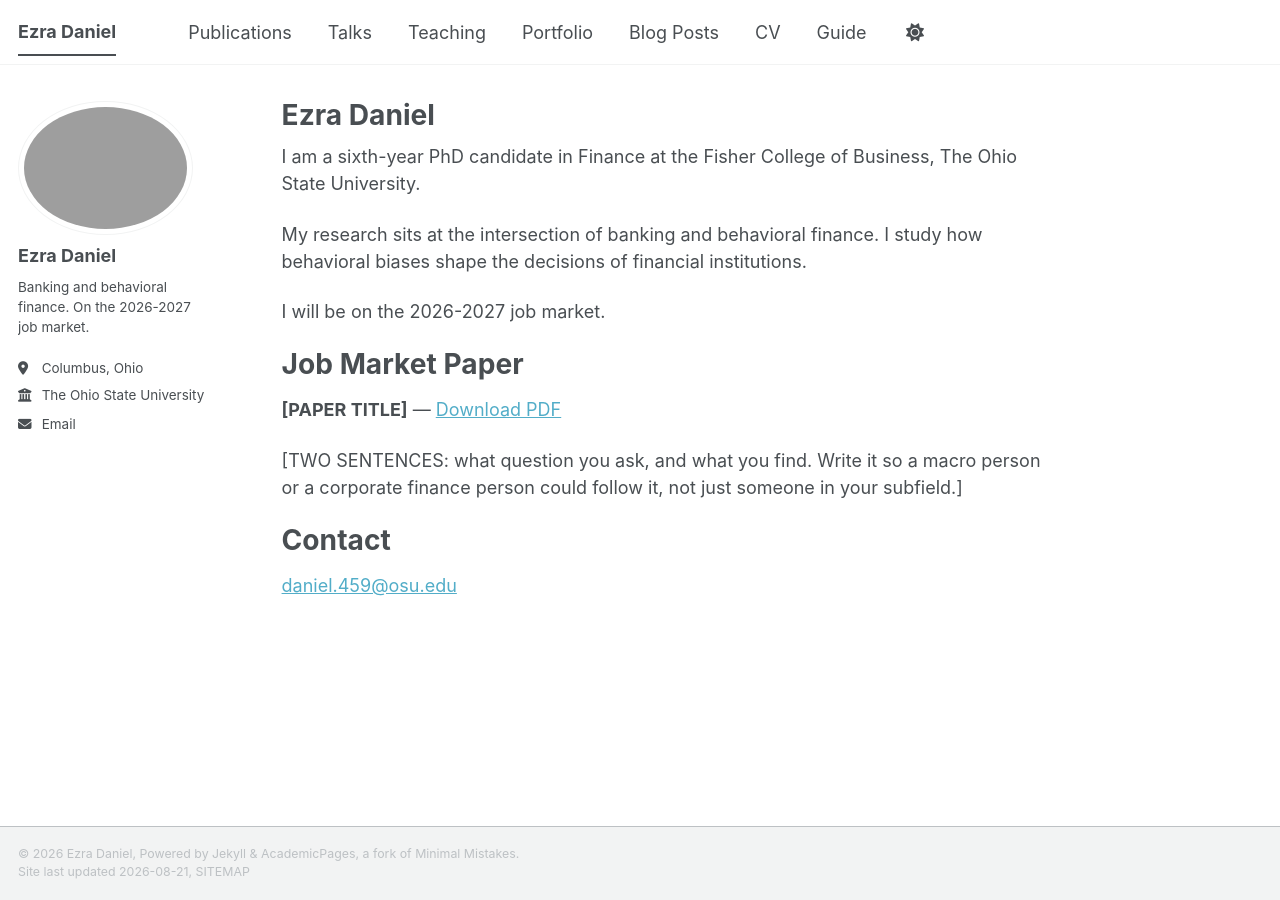
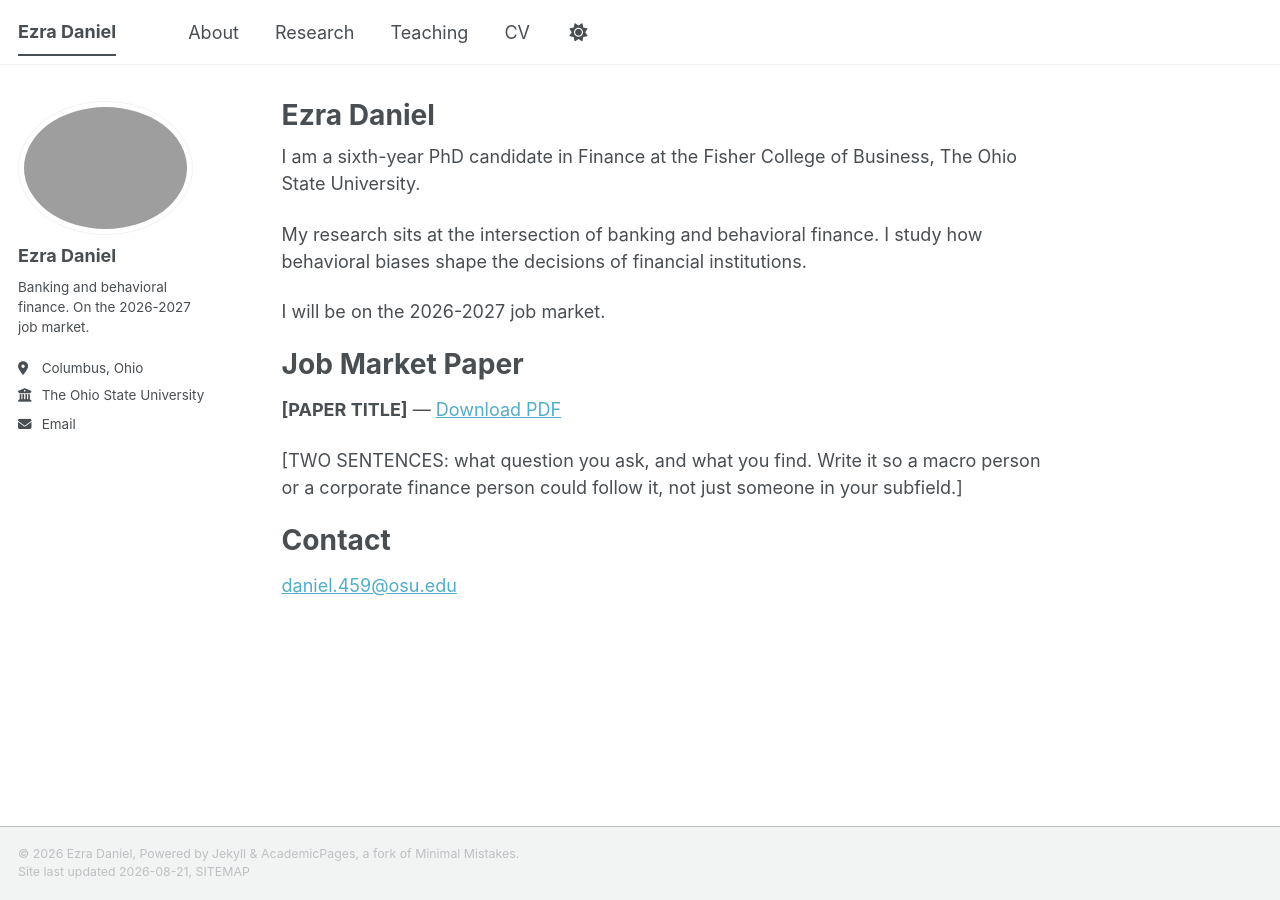
Before and after one commit to ezra-daniel/ezra-daniel.github.io, a Jekyll site: the page built from _pages/about.md, in a window 1280 px wide. Built offline with Jekyll 4.4.1, drawn with Linux system fonts in a browser that asks for light colours; a style sheet for code colours, icons or effects is not loaded.

Commit message:
Update navigation links in navigation.yml

```diff
--- a/_data/navigation.yml
+++ b/_data/navigation.yml
@@ -6,28 +6,15 @@
 #
 # NOTE that only one of the CV options should be selected, the first is for the
 #      Markdown formatted page while the second is generated using JSON.
+main:
+  - title: "About"
+    url: /
 
-main:
-  - title: "Publications"
+  - title: "Research"
     url: /publications/
-
-  - title: "Talks"
-    url: /talks/
 
   - title: "Teaching"
     url: /teaching/
 
-  - title: "Portfolio"
-    url: /portfolio/
-
-  - title: "Blog Posts"
-    url: /year-archive/
-
   - title: "CV"
-    url: /cv/
-
-  # - title: "CV"
-  #   url: /cv-json/
-
-  - title: "Guide"
-    url: /markdown/
+    url: /files/daniel-cv-2026-08.pdf
```
